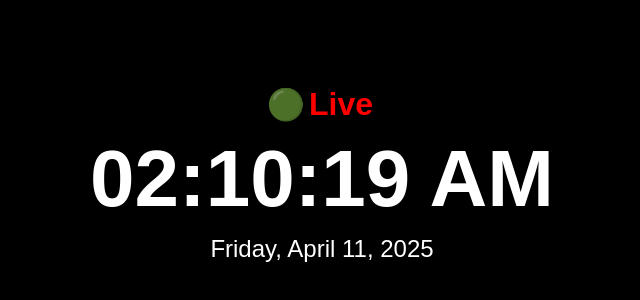
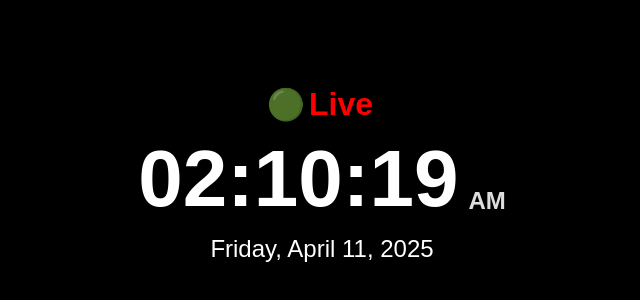
Before and after one commit to startuptrail/Digital-Clock, a website: page public/index.html in a window 1280 px wide. Shown: the part 228-528 px from the top of the page, without its empty margins (318-958 px from the left). Drawn offline with Linux system fonts and the light colour scheme.

Commit message:
Update style.css

```diff
--- a/public/style.css
+++ b/public/style.css
@@ -54,3 +54,19 @@ p {
     font-size: 1.5rem;
     margin: 5px 0;
 }
+/* Time container */
+#time {
+    font-size: 5rem;
+    margin: 10px 0;
+    display: flex;
+    align-items: flex-end;
+    justify-content: center;
+    gap: 10px;
+}
+
+/* AM/PM smaller */
+#ampm {
+    font-size: 1.5rem;
+    color: #ddd;
+    margin-bottom: 10px;
+}
```
